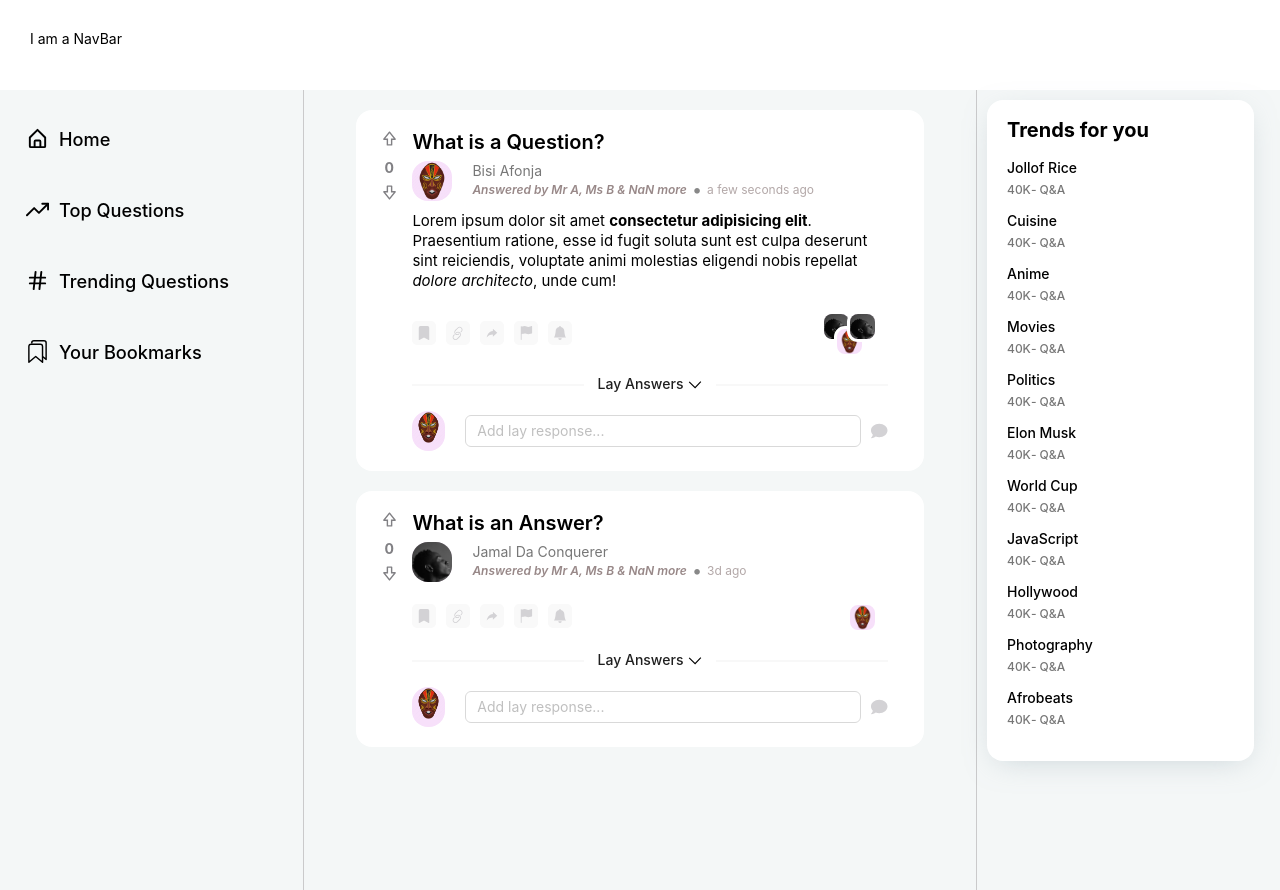
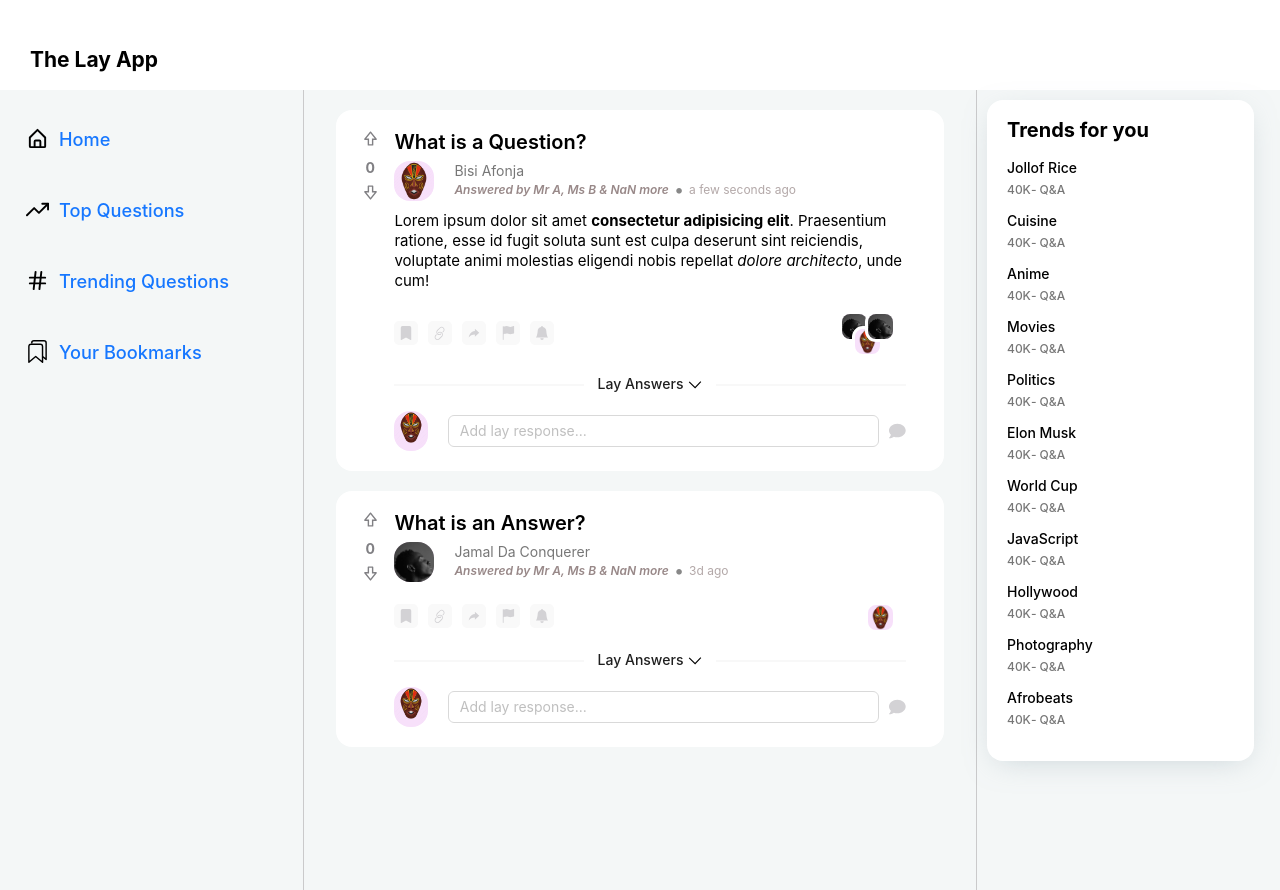
Before and after one commit to whoismuktar/lay-app, a React (Create React App) app: page / in a window 1280 px wide. Built offline with nearby package versions, Linux system fonts and the light colour scheme.

Commit message:
app update

```diff
--- a/src/Assets/styles/feed.scss
+++ b/src/Assets/styles/feed.scss
@@ -1,6 +1,3 @@
-.feeds {
-  padding: 20px;
-}
 .feed {
   &-card {
     display: flex;
--- a/src/Assets/styles/index.scss
+++ b/src/Assets/styles/index.scss
@@ -18,6 +18,11 @@ ul {
 }
 li {
   list-style: none;
+}
+
+.allChildrenCenter {
+  display: grid;
+  place-items: center;
 }
 
 .dflex {
@@ -120,3 +125,19 @@ li {
     font-weight: 700;
   }
 }
+
+button {
+  border: 0;
+    padding: 10px 20px;
+    border-radius: 5px;
+    background: #34A1C7;
+    color: #ffffff;
+    display: flex;
+    align-items: center;
+    font-weight: 600;
+    cursor: pointer;
+
+    .btn-icon {
+      margin-right: 5px;
+    }
+}
--- a/src/components/Layout/NavBar/index.js
+++ b/src/components/Layout/NavBar/index.js
@@ -1,7 +1,12 @@
 import React from "react";
+// import logo from "../../../Assets/images/logo.svg"
 
 const NavBar = () => {
-  return (<div className="nav-bar">I am a NavBar</div>);
+  return (<div className="nav-bar">
+    <h2>
+      The Lay App
+    </h2>
+  </div>);
 };
 
 export default NavBar;
--- a/src/components/QuickLinks.js
+++ b/src/components/QuickLinks.js
@@ -2,6 +2,7 @@ import React from "react";
 import { BiHomeAlt } from "react-icons/bi";
 import { IoBookmarksOutline } from "react-icons/io5";
 import { FiHash, FiTrendingUp } from "react-icons/fi";
+import { Link } from "react-router-dom";
 
 const links = [
   {
@@ -74,7 +75,11 @@ const QuickLinks = () => {
                   <span className="app__icon quicklinks__ul__list__icon">
                     {link.icon && link.icon}
                   </span>
-                  <span className="quicklinks__title">{link.title}</span>
+                  <span className="quicklinks__title">
+                    <Link to={link.path}>
+                      {link.title}
+                    </Link>
+                  </span>
                 </div>
 
                 <div className="item__listing">
```
